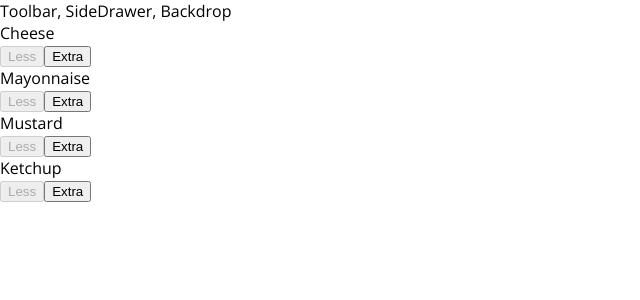
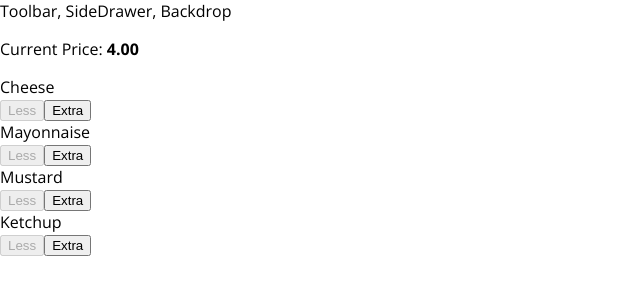
Before and after one commit to haniabukhaitcode/react-hotdog-app, a React app: page / in a window 1280 px wide. Shown: the top 300 px of the page, without its empty margins (0-640 px from the left). Built offline with nearby package versions, Linux system fonts and the light colour scheme.

Commit message:
added current price

```diff
--- a/src/components/Hotdog/BuildControls/BuildControls.js
+++ b/src/components/Hotdog/BuildControls/BuildControls.js
@@ -11,9 +11,9 @@ const controls = [
 
 const buildControls = (props) => (
   <div className={classes.BuildControls}>
-    {/* <p>
+    <p>
       Current Price: <strong>{props.price.toFixed(2)}</strong>
-    </p> */}
+    </p>
     {controls.map((ctrl) => (
       <BuildControl
         key={ctrl.label}
```
